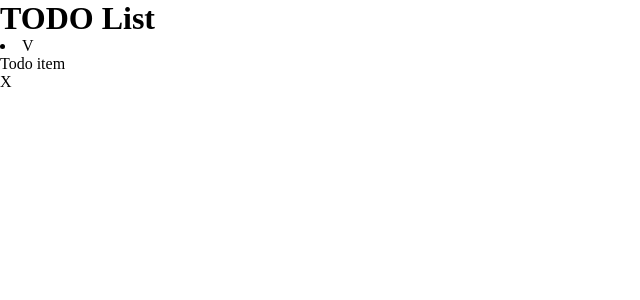
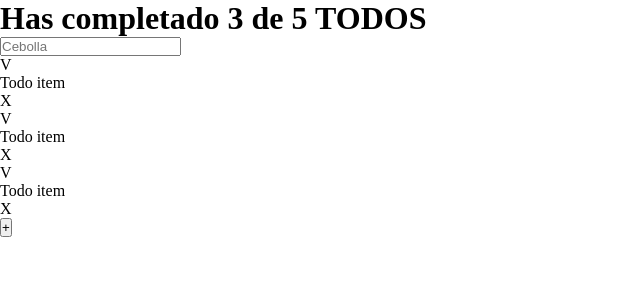
Before and after one commit to jazzielp/todo-react, a React (Vite) app: page / in a window 1280 px wide. Shown: the top 300 px of the page, without its empty margins (0-640 px from the left). Built offline with nearby package versions, Linux system fonts and the light colour scheme.

Commit message:
Creating the component structure that we will need

```diff
--- a/src/App.jsx
+++ b/src/App.jsx
@@ -1,11 +1,21 @@
+import CreateTodoButton from './components/CreateTodoButton'
+import TodoCounter from './components/TodoCounter'
 import TodoItem from './components/TodoItem'
+import TodoList from './components/TodoList'
+import TodoSearch from './components/TodoSearch'
 
 function App() {
 
   return (
     <>
-      <h1>TODO List</h1>
-      <TodoItem />
+      <TodoCounter />
+      <TodoSearch/>
+      <TodoList>
+        <TodoItem />
+        <TodoItem />
+        <TodoItem />
+      </TodoList>
+      <CreateTodoButton />
     </>
   )
 }
--- /dev/null
+++ b/src/components/CreateTodoButton.jsx
@@ -0,0 +1,7 @@
+function CreateTodoButton() {
+    return (
+        <button>+</button>
+    )
+}
+
+export default CreateTodoButton
--- /dev/null
+++ b/src/components/TodoCounter.jsx
@@ -0,0 +1,6 @@
+function TodoCounter() {
+    return (
+        <h1>Has completado 3 de 5 TODOS</h1>
+    )
+}
+export default TodoCounter
--- /dev/null
+++ b/src/components/TodoList.jsx
@@ -0,0 +1,19 @@
+import PropTypes from 'prop-types'
+
+function TodoList({ children }) {
+    return (
+        <ul>
+            {children}
+        </ul>
+
+    )
+}
+
+TodoList.propTypes = {
+    children: PropTypes.oneOfType([
+      PropTypes.arrayOf(PropTypes.node),
+      PropTypes.node
+    ]).isRequired
+  }
+
+export default TodoList
--- /dev/null
+++ b/src/components/TodoSearch.jsx
@@ -0,0 +1,6 @@
+function TodoSearch() {
+    return (
+        <input placeholder="Cebolla" />
+    )
+}
+export default TodoSearch
```
